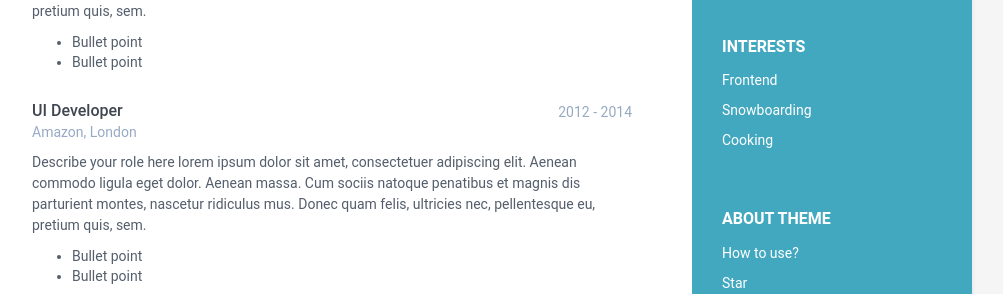
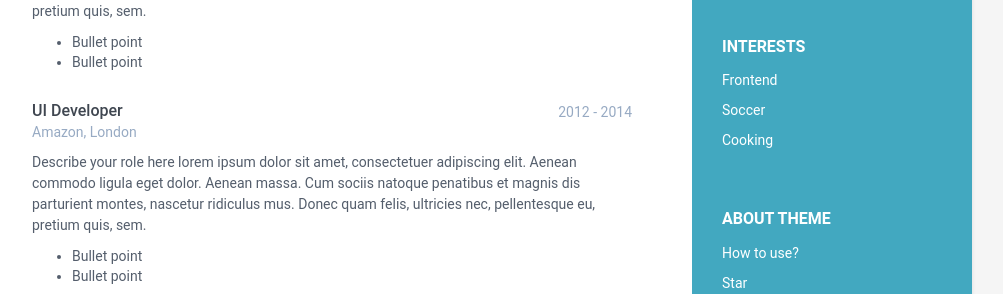
Before and after one commit to elcordova/caring-europa-fe48a, a Jekyll site: the page built from index.html, in a window 1280 px wide. Shown: the part 722-1016 px from the top of the page, without its empty margins (168-1171 px from the left). Built offline with Jekyll 4.4.1, drawn with Linux system fonts in a browser that asks for light colours.

Commit message:
data.yml: updated item in interests

```diff
--- a/_data/data.yml
+++ b/_data/data.yml
@@ -24,7 +24,7 @@ sidebar:
   interests:
     - item: Frontend
       link: null
-    - item: Snowboarding
+    - item: Soccer
       link: null
     - item: Cooking
       link: null
```
